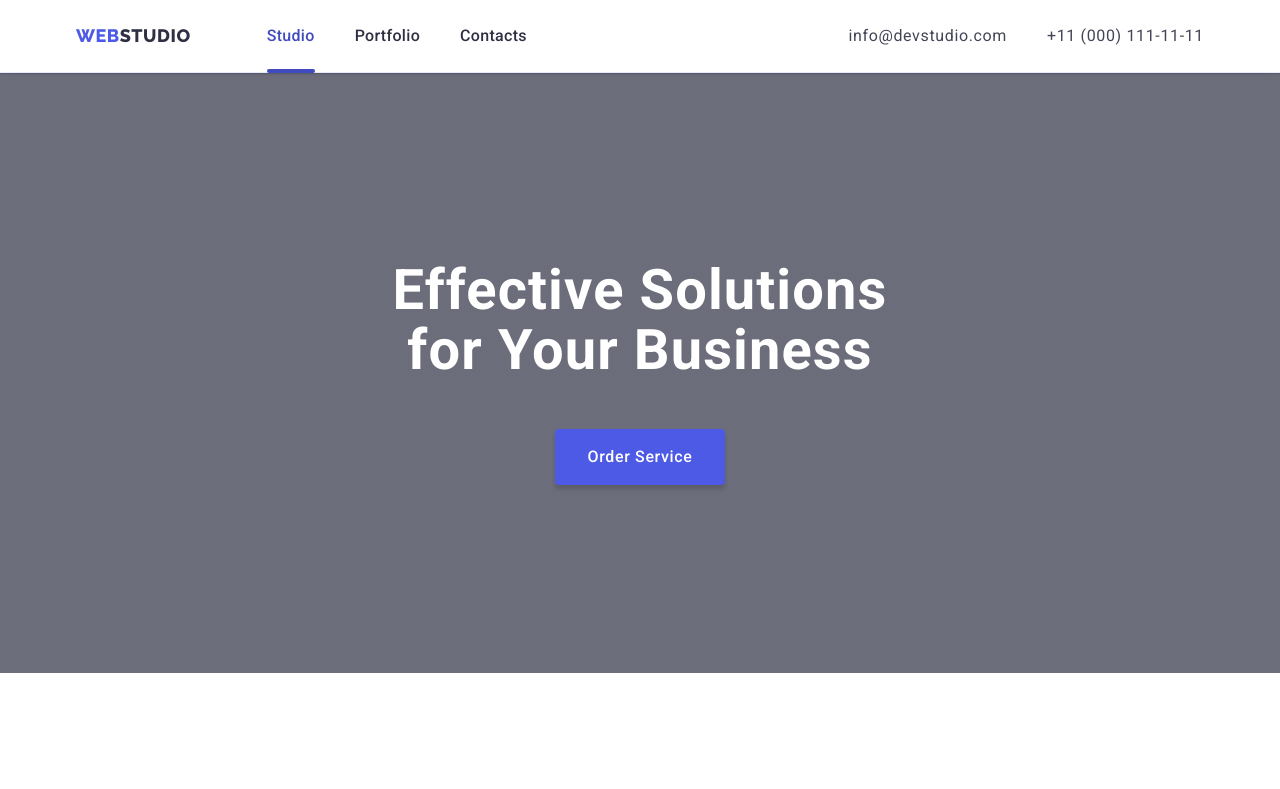
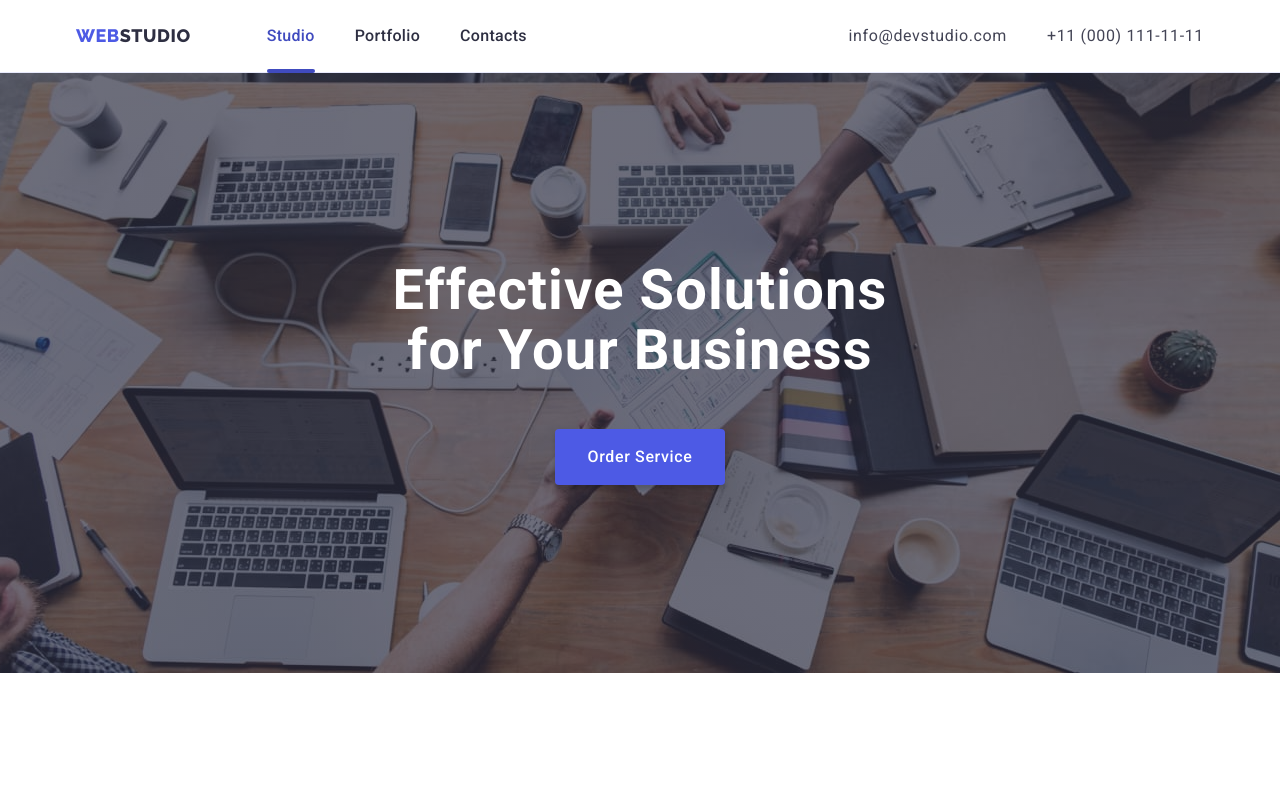
Before and after one commit to AndriiPyndyk/goit-markup-hw-07, a plain HTML site: page index.html in a window 1280 px wide. Shown: the top 789 px of the page. Drawn offline with nearby package versions, Linux system fonts and the light colour scheme; the site is published under a folder, as on GitHub Pages, so addresses that start at the root find nothing.

Commit message:
Update styles.css

```diff
--- a/css/styles.css
+++ b/css/styles.css
@@ -447,7 +447,7 @@ img {
 
     background-image:
         linear-gradient(rgba(46, 47, 66, 0.7), rgba(46, 47, 66, 0.7)),
-        url("/images/hero-section/mobile/hero-mobile.jpg");
+        url("../images/hero-section/mobile/hero-mobile.jpg");
     background-repeat: no-repeat;
     background-position: center;
     background-size: cover;
@@ -520,7 +520,7 @@ img {
 
     background-image:
     linear-gradient(rgba(46, 47, 66, 0.7), rgba(46, 47, 66, 0.7)),
-    url("/images/hero-section/tablet/hero-tablet.jpg");
+    url("../images/hero-section/tablet/hero-tablet.jpg");
 }
 
 .hero-title {
@@ -542,7 +542,7 @@ img {
 
     background-image:
         linear-gradient(rgba(46, 47, 66, 0.7), rgba(46, 47, 66, 0.7)),
-        url("/images/hero-section/desktop/hero-desktop.jpg");
+        url("../images/hero-section/desktop/hero-desktop.jpg");
 }
 
 .hero-title {
```
